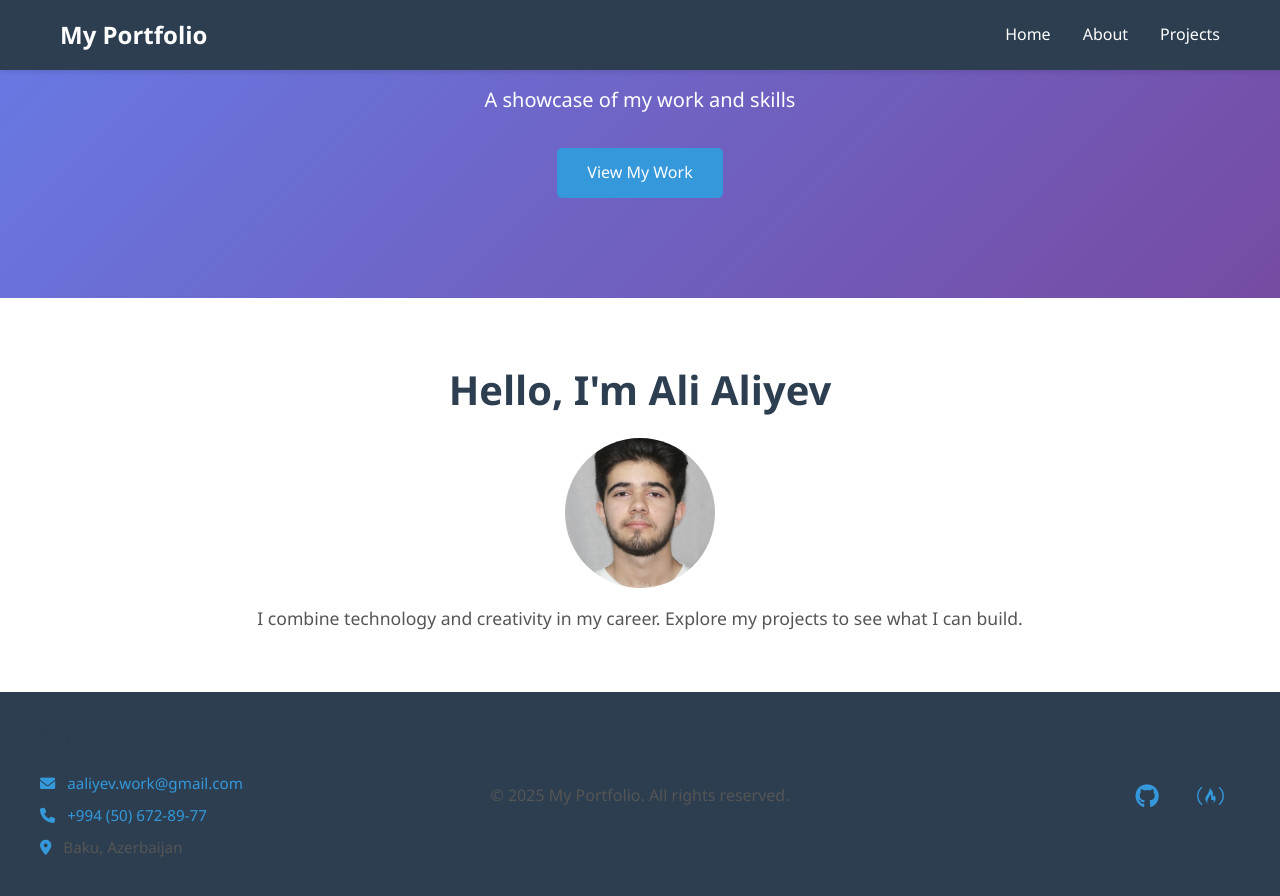
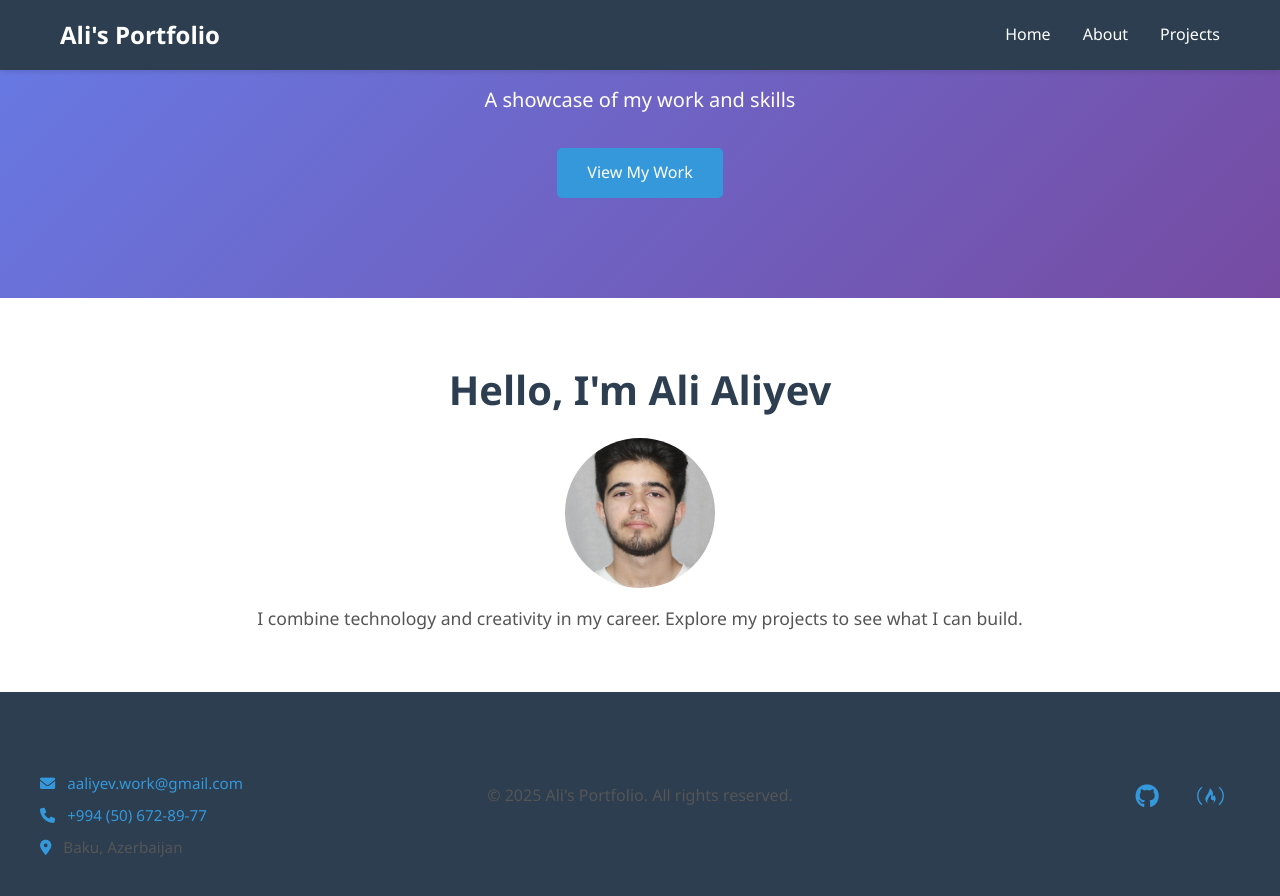
Before and after one commit to alialiyev-git/InfoSys, a Jekyll site: the page built from src/pages/index.md, in a window 1280 px wide and 900 px high, scrolled down 179 px. Shown: the top 896 px of the window. Built offline with Jekyll 4.4.1, drawn with Linux system fonts in a browser that asks for light colours.

Commit message:
Change site title from 'My Portfolio' to 'Ali's Portfolio'

```diff
--- a/_config.yml
+++ b/_config.yml
@@ -1,4 +1,4 @@
-title: "My Portfolio"
+title: "Ali's Portfolio"
 email: "you@example.com"
 baseurl: "/InfoSys" # the subpath of your site on GitHub Pages
 url: "https://alialiyev-git.github.io" # the base hostname & protocol for your site
```
